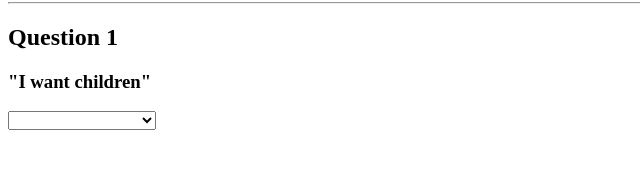
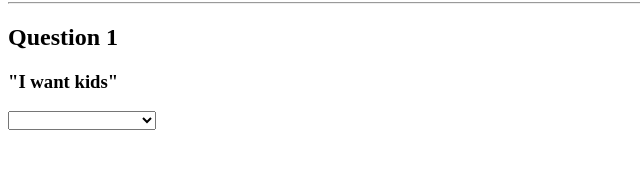
Before and after one commit to Saluki-scribe/Parasite-Finder, a website: page app/public/survey.html in a window 1280 px wide. Shown: the part 315-484 px from the top of the page, 0-640 px from the left. Drawn offline with Linux system fonts and the light colour scheme.

Commit message:
Tweaked test question text

```diff
--- a/app/public/survey.html
+++ b/app/public/survey.html
@@ -22,7 +22,7 @@
 
     <div id="survey-div">
         <h2>Question 1</h2>
-        <h3>"I want children"</h3>
+        <h3>"I want kids"</h3>
         <select>
             <option value></option>
             <option value="1">1 (Strongly Disagree)</option>
```
